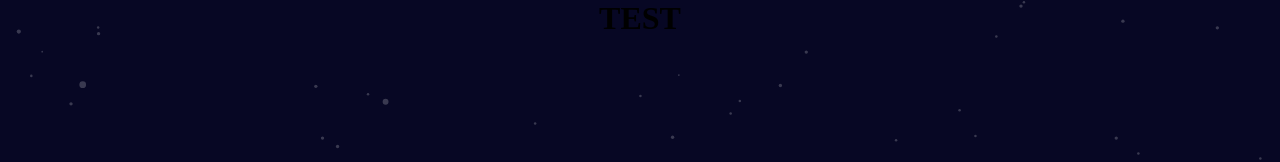
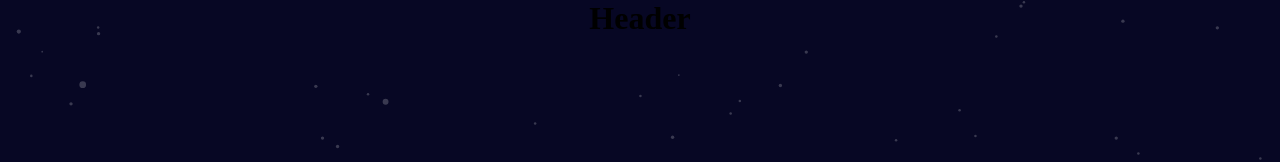
Before and after one commit to davidkadaria/planets-fact, a React (Create React App) app: page / in a window 1280 px wide. Shown: the top 162 px of the page. Built offline with nearby package versions, Linux system fonts and the light colour scheme; a web font is replaced by a local one.

Commit message:
Import and render the Header component in the root component (App)

```diff
--- a/src/App.tsx
+++ b/src/App.tsx
@@ -1,3 +1,4 @@
+import { Header } from './components';
 // Global stylings
 import './styles/theme.css';
 import './styles/main.css';
@@ -7,7 +8,7 @@ import './App.css';
 function App() {
 	return (
 		<div className='App'>
-			<h1>TEST</h1>
+			<Header />
 		</div>
 	);
 }
```
